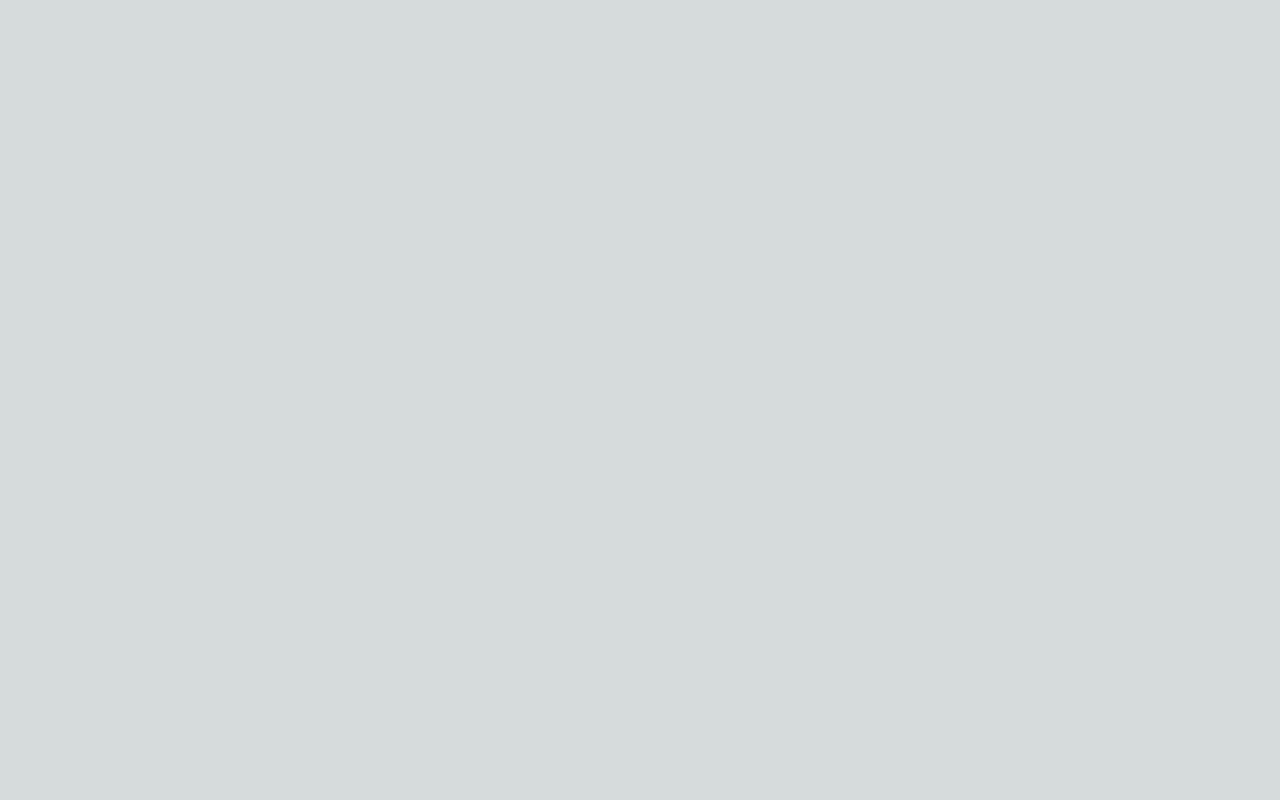
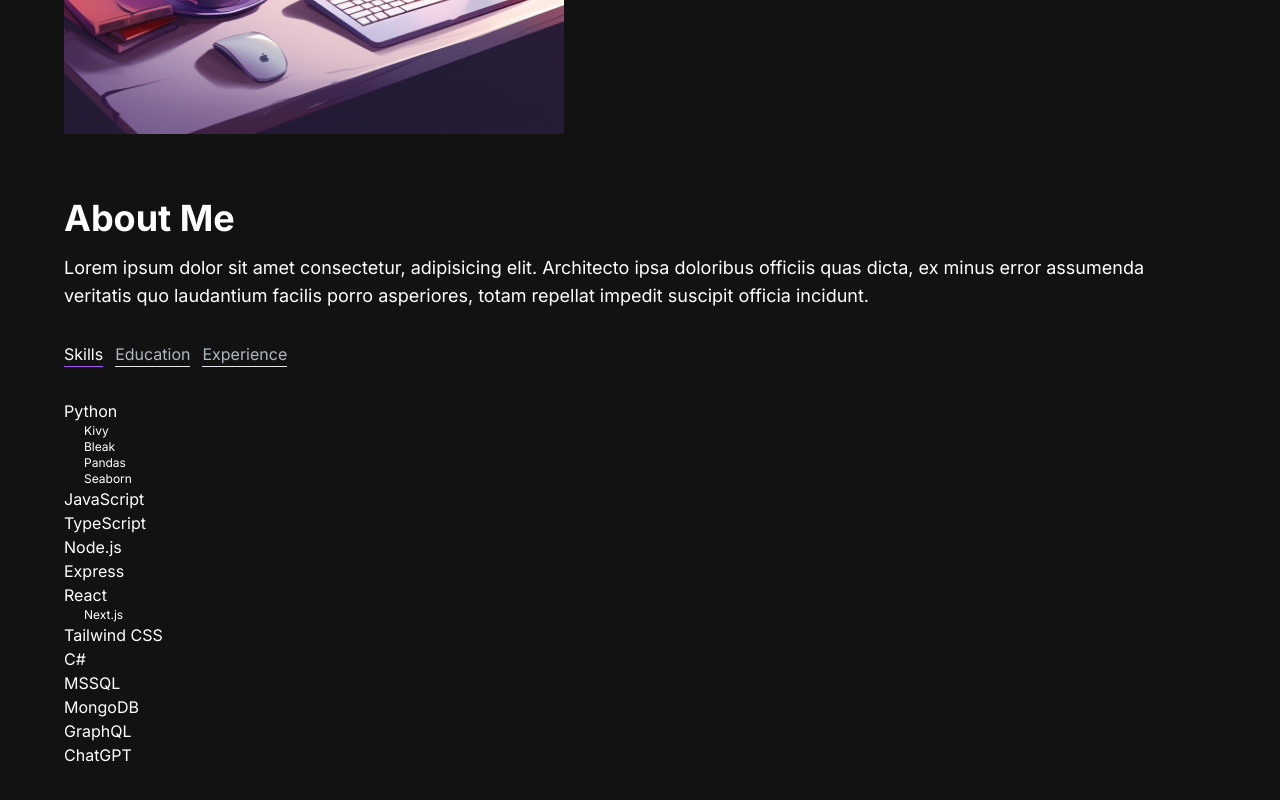
Before and after one commit to AdrianTodd/personal-website, a Next.js app in the folder personal-website-nextjs/: page /home in a window 1280 px wide. Shown: the part 1262-2062 px from the top of the page. Before the commit the page ends 916 px from the top, so only its background shows below. Built offline with nearby package versions, Linux system fonts and the light colour scheme.

Commit message:
feat: add about section - Create 'AboutSection.tsx' component. - Create 'TabButton.tsx' component.  To display additional information about me.

```diff
--- /dev/null
+++ b/personal-website-nextjs/app/components/AboutSection.tsx
@@ -0,0 +1,127 @@
+"use client";
+import React, { useTransition, useState, ReactElement } from "react";
+import Image from "next/image";
+import TabButton from "./TabButton";
+
+interface TabData {
+  title: string;
+  id: string;
+  content: ReactElement;
+}
+
+const TAB_DATA: TabData[] = [
+  {
+    title: "Skills",
+    id: "skills",
+    content: (
+      <ul>
+        <li>
+          Python
+          <ul className='px-5 text-xs'>
+            <li>Kivy</li>
+            <li>Bleak</li>
+            <li>Pandas</li>
+            <li>Seaborn</li>
+          </ul>
+        </li>
+        <li>JavaScript</li>
+        <li>TypeScript</li>
+        <li>Node.js</li>
+        <li>Express</li>
+        <li>
+          React
+          <ul className='px-5 text-xs'>
+            <li>Next.js</li>
+          </ul>
+        </li>
+        <li>Tailwind CSS</li>
+        <li>C#</li>
+        <li>MSSQL</li>
+        <li>MongoDB</li>
+        <li>GraphQL</li>
+        <li>ChatGPT</li>
+      </ul>
+    ),
+  },
+  {
+    title: "Education",
+    id: "education",
+    content: (
+      <ul>
+        <li>Bow Valley College, Software Development Diploma</li>
+        <li>MOOCS</li>
+      </ul>
+    ),
+  },
+  {
+    title: "Experience",
+    id: "experience",
+    content: (
+      <ul>
+        <li>Jr. Software Developer R&D, Orpyx Medical Technologies</li>
+        <li>Software Development Projects, Bow Valley College</li>
+      </ul>
+    ),
+  },
+];
+
+interface Props {}
+
+const AboutSection: React.FC<Props> = (props: Props) => {
+  const [tab, setTab] = useState("skills");
+  const [isPending, startTransition] = useTransition();
+
+  const handleTabChange = (id: string) => {
+    startTransition(() => {
+      setTab(id);
+    });
+  };
+
+  const tabContent = TAB_DATA.find(t => t.id === tab)?.content;
+
+  return (
+    <section className='text-white'>
+      <div className='md:grid md:grid-cols2 gap-8 items-center py-8 px-4 xl:gap-16 sm:py-16 xl:px-16'>
+        <Image
+          src='/images/about-image.png'
+          width={500}
+          height={500}
+          alt='about-image'
+        />
+        <div className='mt-4 md:mt-0 text-left flex flex-col h-full'>
+          <h2 className='text-4xl font-bold text-white mb-4'>About Me</h2>
+          <p className='text-base lg:text-lg'>
+            Lorem ipsum dolor sit amet consectetur, adipisicing elit. Architecto
+            ipsa doloribus officiis quas dicta, ex minus error assumenda
+            veritatis quo laudantium facilis porro asperiores, totam repellat
+            impedit suscipit officia incidunt.
+          </p>
+          <div className='flex flex-row justify-start mt-8'>
+            <TabButton
+              selectTab={() => handleTabChange("skills")}
+              active={tab === "skills"}
+            >
+              {" "}
+              Skills{" "}
+            </TabButton>
+            <TabButton
+              selectTab={() => handleTabChange("education")}
+              active={tab === "education"}
+            >
+              Education
+            </TabButton>
+            <TabButton
+              selectTab={() => handleTabChange("experience")}
+              active={tab === "experience"}
+            >
+              Experience
+            </TabButton>
+          </div>
+          <div className='mt-8'>{tabContent}</div>
+        </div>
+      </div>
+    </section>
+  );
+};
+
+export default AboutSection;
--- /dev/null
+++ b/personal-website-nextjs/app/components/TabButton.tsx
@@ -0,0 +1,29 @@
+import React, { MouseEventHandler, ReactNode } from "react";
+
+interface TabButtonType {
+  active: boolean;
+  selectTab: () => void;
+}
+
+interface TabButtonProps extends TabButtonType {
+  children: ReactNode;
+}
+
+const TabButton: React.FC<TabButtonProps> = ({
+  active,
+  selectTab,
+  children,
+}: TabButtonProps) => {
+  const buttonClasses = active
+    ? "text-white border-b border-purple-500"
+    : "text-[#ADB7BE] border-b";
+  return (
+    <button onClick={selectTab}>
+      <p className={`mr-3 semibold hover:text-white ${buttonClasses}`}>
+        {children}
+      </p>
+    </button>
+  );
+};
+
+export default TabButton;
--- a/personal-website-nextjs/app/home/page.tsx
+++ b/personal-website-nextjs/app/home/page.tsx
@@ -1,5 +1,6 @@
 import HeroSection from "../components/HeroSection";
 import Navbar from "../components/Navbar";
+import AboutSection from "../components/AboutSection";
 
 export default function Home() {
   return (
@@ -8,6 +9,9 @@ export default function Home() {
       <div className='container mt-24 mx-auto px-12 py-4'>
         <HeroSection />
       </div>
+      <div>
+        <AboutSection />
+      </div>
     </main>
   );
 }
```
Also changed, not shown: personal-website-nextjs/public/images/about-image.png (added).
